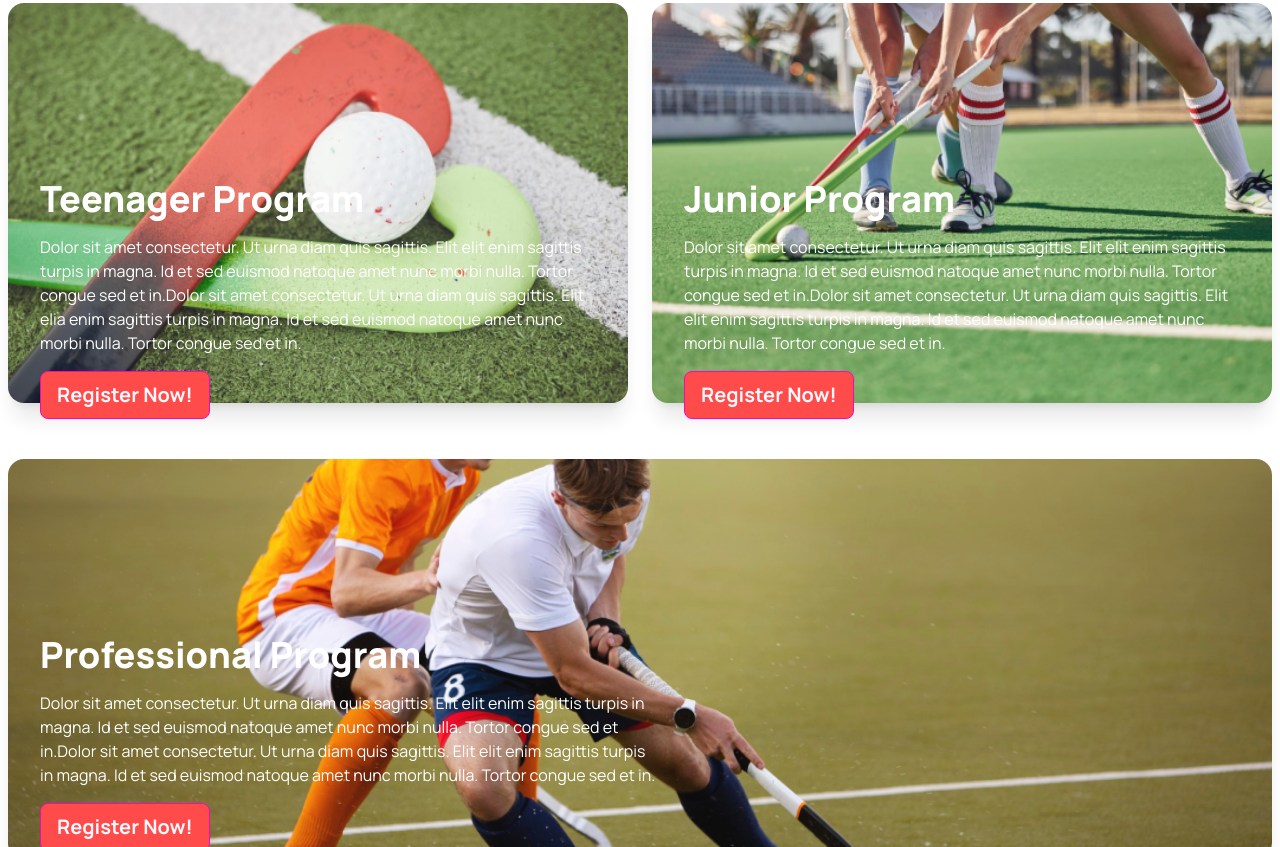
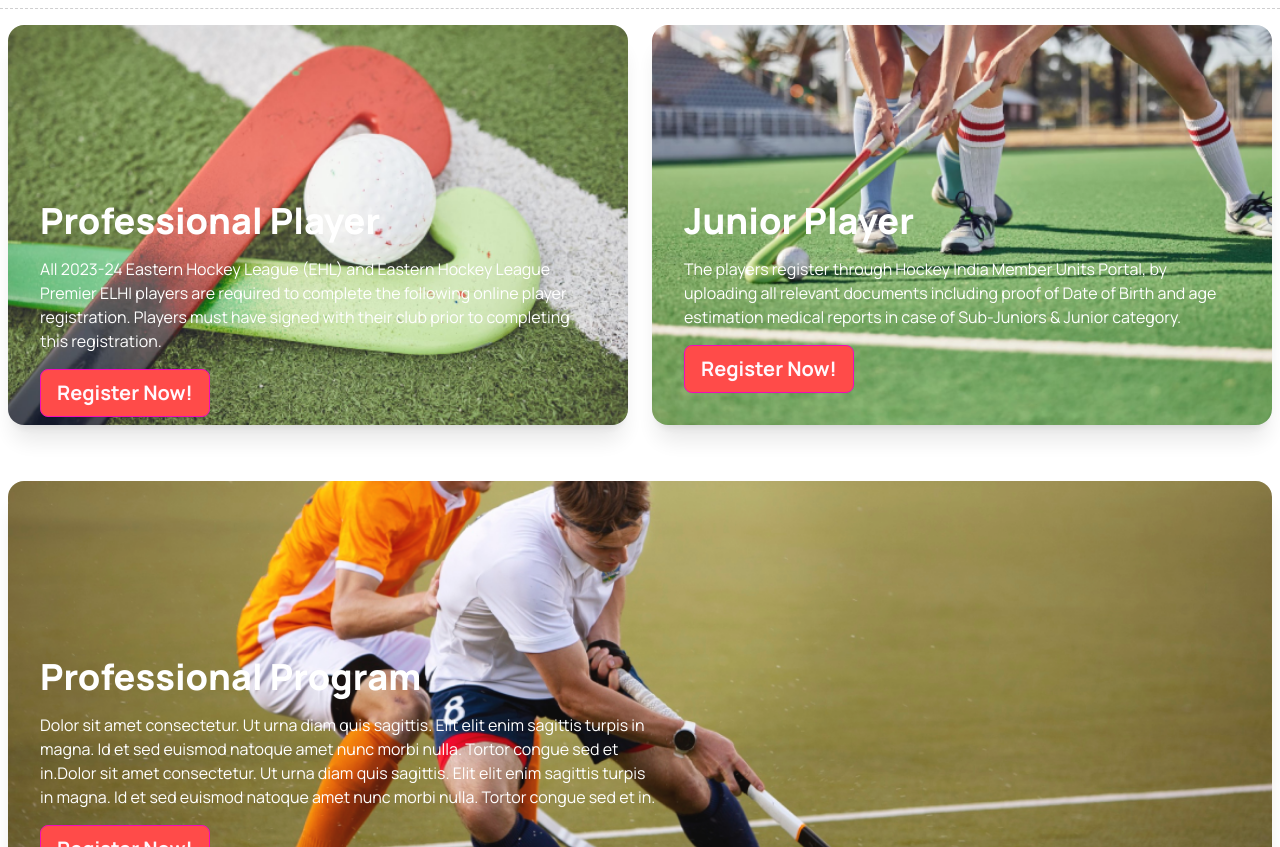
Before and after one commit to sujauddoula352/B9A3-Hockeys-main, a plain HTML site: page index.html in a window 1280 px wide. Shown: the part 1837-2684 px from the top of the page. Drawn offline with nearby package versions, Linux system fonts and the light colour scheme.

Commit message:
added new logo

```diff
--- a/index.html
+++ b/index.html
@@ -60,7 +60,7 @@
                             <li><a>Blogs</a></li>
                         </ul>
                     </div>
-                    <a class="btn btn-ghost lg:text-3xl font-extrabold text-[#131318]">Hockey<span class="text-[#FF4240] text-4xl">’</span>s</a>
+                    <a class=" btn-ghost lg:text-3xl font-extrabold text-[#131318]"><img class="h-[10vh]" src="./Images/logo.png"></a>
                 </div>
                 <div class="navbar-center hidden lg:flex">
                     <ul class="menu menu-horizontal  text-xl font-bold">
@@ -82,7 +82,7 @@
         <section class="container grid grid-cols-1 lg:grid-rows-1 gap-5 px-5 lg:mx-auto justify-center items-center  my-24">
             <div class="carousel w-full">
                 <div id="slide1" class="carousel-item opacity-1 relative h-[40vh] lg:h-[70vh] w-full">
-                    <img src="Images/1.png" class="w-full" />
+                    <img src="Images/banner4.jpg" class="w-full" />
                     <div class="absolute flex justify-between transform -translate-y-1/2 bottom-16 left-7 ">
                         <a href="#slide4" class="btn btn-circle bg-black text-white text-2xl">❮</a>
                         <a href="#slide2" class="btn btn-circle bg-black text-white text-2xl">❯</a>
@@ -91,7 +91,7 @@
 
 
                 <div id="slide2" class="carousel-item opacity-1 relative h-[40vh] lg:h-[70vh] w-full">
-                    <img src="Images/banner4.jpg" class="w-full" />
+                    <img src="Images/1.png" class="w-full" />
                     <div class="absolute flex justify-between transform -translate-y-1/2 bottom-16 left-7 ">
                         <a href="#slide1" class="btn btn-circle bg-black text-white text-2xl">❮</a>
                         <a href="#slide3" class="btn btn-circle bg-black text-white text-2xl">❯</a>
@@ -179,12 +179,15 @@
                 <p class="text-[1rem] mb-6 mx-7 lg:mx-24">Dit amet consectetur. Condimentum dignissim adipiscing aliquam turpis placerat dolor. Purus urna in sit nullam proin.</p>
             </div>
 
+
             <section class="grid grid-cols-1 lg:grid-cols-2 gap-6 justify-center items-center mx-2">
                 <div class=" lg:w-full h-[60vh] lg:h-[50vh] bg-base-100 shadow-xl opacity-95 text-left my-4 px-8 pt-20     rounded-2xl bg-no-repeat bg-cover bg-center " style="background-image: url(./Images/2.png);">
+
                     <div class="grid grid-rows-1 justify-center lg:mt-24 items-center">
-                        <h2 class="text-4xl text-white  font-extrabold">Teenager Program</h2>
-                        <p class="text-white mt-4">Dolor sit amet consectetur. Ut urna diam quis sagittis. Elit elit enim sagittis turpis in magna. Id et sed euismod natoque amet nunc morbi nulla. Tortor congue sed et in.Dolor sit amet consectetur. Ut urna diam quis sagittis. Elit
-                            elia enim sagittis turpis in magna. Id et sed euismod natoque amet nunc morbi nulla. Tortor congue sed et in.</p>
+                        <h2 class="text-4xl text-white  font-extrabold"> Professional Player</h2>
+                        <p class="text-white mt-4">All 2023-24 Eastern Hockey League (EHL) and Eastern Hockey League Premier ELHI players are required to complete the following online player registration.
+
+                            Players must have signed with their club prior to completing this registration.</p>
                         <div>
                             <button class="btn btn-active btn-secondary  bg-[#FF4240] text-[20px] font-semibold mt-4">Register Now!</button>
                         </div>
@@ -193,9 +196,8 @@
 
                 <div class=" w-full h-[70vh] lg:h-[50vh] bg-base-100 shadow-xl opacity-95 text-left my-4 px-8 pt-20 rounded-2xl bg-no-repeat bg-cover bg-center" style="background-image: url(./Images/3.png);">
                     <div class=" grid grid-rows-1 justify-center lg:mt-24 items-center">
-                        <h2 class="text-4xl text-white  font-extrabold">Junior Program</h2>
-                        <p class="text-white  mt-4">Dolor sit amet consectetur. Ut urna diam quis sagittis. Elit elit enim sagittis turpis in magna. Id et sed euismod natoque amet nunc morbi nulla. Tortor congue sed et in.Dolor sit amet consectetur. Ut urna diam quis sagittis. Elit
-                            elit enim sagittis turpis in magna. Id et sed euismod natoque amet nunc morbi nulla. Tortor congue sed et in.</p>
+                        <h2 class="text-4xl text-white  font-extrabold">Junior Player</h2>
+                        <p class="text-white  mt-4">The players register through Hockey India Member Units Portal, by uploading all relevant documents including proof of Date of Birth and age estimation medical reports in case of Sub-Juniors & Junior category.</p>
                         <div>
                             <button class="btn btn-active btn-secondary bg-[#FF4240] text-[20px] font-semibold mt-4">Register Now!</button>
                         </div>
```
Also changed, not shown: Images/logo.png (added).
